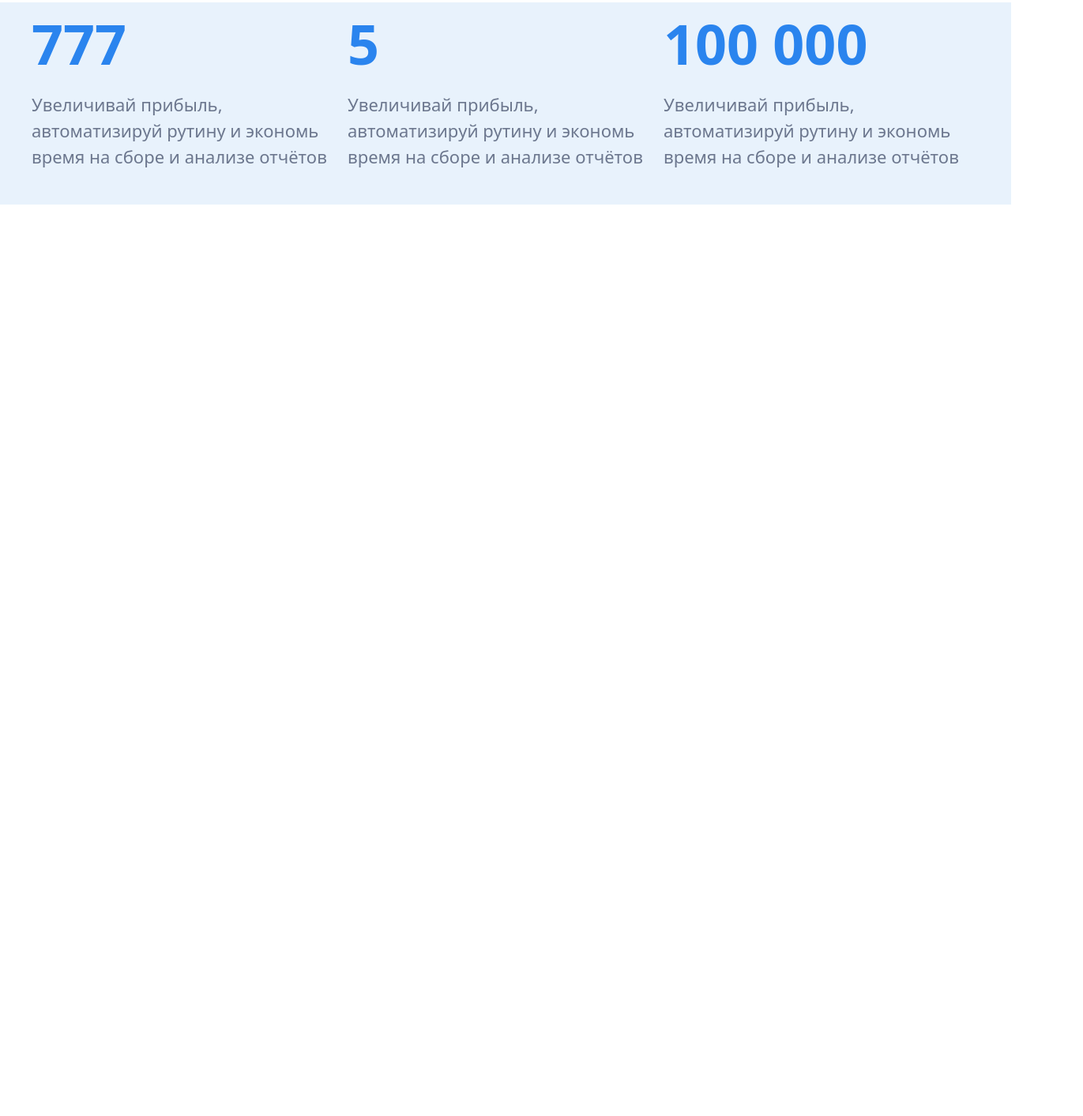
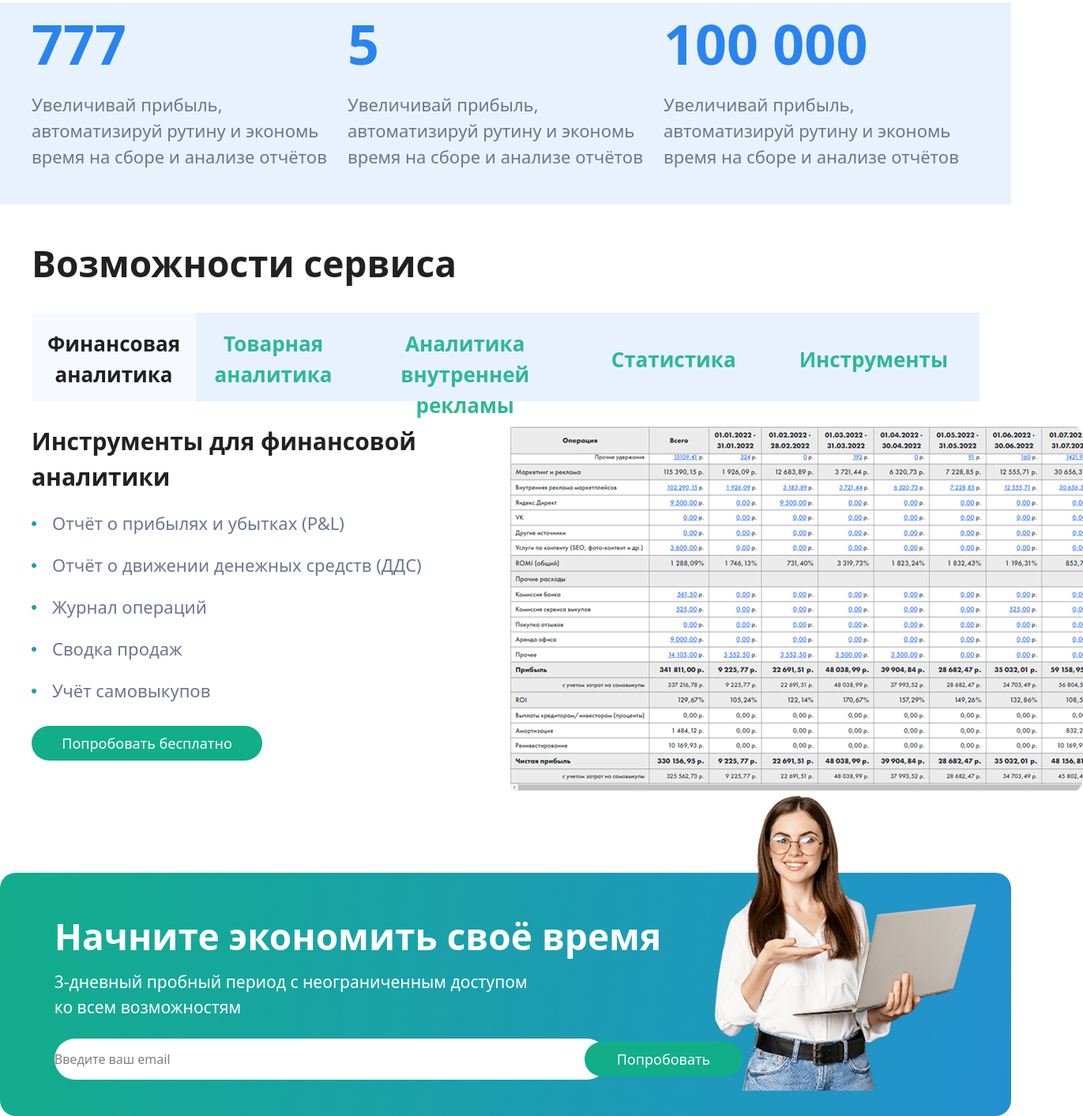
Before and after one commit to XalilovBiloljon/home-work-14, a website: page src/index.html in a window 1280 px wide. Shown: the part 743-2156 px from the top of the page at 79% size, 1371 px wide, since content can reach past the window. Before the commit the page ends 1002 px from the top, so only its background shows below. Drawn offline with Linux system fonts and the light colour scheme.

Commit message:
add new seaction

```diff
--- a/src/index.html
+++ b/src/index.html
@@ -43,7 +43,7 @@
                 <p class="lg:w-131 text-start text-white ">Начните свой 3-дневный пробный период с неограниченным доступом ко всем возможностям</p>
 <div class="lg:flex-row flex flex-col  items-center mt-6">
     <input class="h-13 bg-white rounded-[30px] lg:w-175 w-70" type="email" placeholder="Введите ваш email">
-     <button class="lg:w-50 w-70  h-11 lg:absolute left-163 lg:mt-0 mt-7 rounded-[30px] text-[18px] text-white font-normal  bg-[#11AE88] ">Попробовать</button>
+     <button class="lg:w-50 w-70  h-11 lg:absolute left-181 lg:mt-0 mt-7 rounded-[30px] text-[18px] text-white font-normal  bg-[#11AE88] ">Попробовать</button>
 
 </div>
             </div>
@@ -77,5 +77,81 @@
 
         </main>
 
+        <main class="max-w-300 m-auto mt-10 ">
+            <h1 class="lg:text-[46px] text-[30px] lg:text-start text-center font-bold text-[#212121]">Возможности сервиса</h1>
+
+            <div class="lg:flex hidden items-center mt-7 justify-center bg-[#E8F2FC] ">
+                <div class="w-68 h-28 bg-[#F6FAFF] p-5">
+                    <h1 class="text-[26px] font-bold  text-[#212121] text-center">Финансовая аналитика</h1>
+                </div>
+
+                 <div class="w-fit h-28  p-5 ">
+                    <h1 class="text-[26px] font-bold text-[#2EB897] text-center">Товарная аналитика</h1>
+                </div>
+
+                 <div class="w-fit h-28  p-5 ">
+                    <h1 class="text-[26px] font-bold text-[#2EB897] text-center">Аналитика внутренней рекламы</h1>
+                </div>
+
+                 <div class="w-fit h-28  p-5 ">
+                    <h1 class="text-[26px] p-5 font-bold text-[#2EB897] text-center">Статистика</h1>
+                </div>
+                  <div class="w-fit h-28  p-5 ">
+                    <h1 class="text-[26px] p-5 font-bold text-[#2EB897] text-center">Инструменты</h1>
+                </div>
+            </div>
+
+            <div class="lg:flex-row flex flex-col items-center lg:items-start justify-between mt-7">
+                <div>
+                    <h1 class="lg:w-150 lg:text-[30px] text-[20px] text-[#212121] font-bold ">Инструменты для финансовой аналитики</h1>
+                    <div class="flex items-center text-[22px] text-[#6C778E] font-medium gap-5 mt-5">
+                        <img src="./Ellipse 5.png" alt="">
+                        <p>Отчёт о прибылях и убытках (P&L)</p>
+                    </div>
+                     <div class="flex items-center text-[22px] text-[#6C778E] font-medium gap-5 mt-5">
+                        <img src="./Ellipse 5.png" alt="">
+                        <p>Отчёт о движении денежных средств (ДДС)</p>
+                    </div>
+
+                     <div class="flex items-center text-[22px] text-[#6C778E] font-medium gap-5 mt-5">
+                        <img src="./Ellipse 5.png" alt="">
+                        <p>Журнал операций</p>
+                    </div>
+
+                     <div class="flex items-center text-[22px] text-[#6C778E] font-medium gap-5 mt-5">
+                        <img src="./Ellipse 5.png" alt="">
+                        <p>Сводка продаж</p>
+                    </div>
+
+                     <div class="flex items-center text-[22px] text-[#6C778E] font-medium gap-5 mt-5">
+                        <img src="./Ellipse 5.png" alt="">
+                        <p>Учёт самовыкупов</p>
+                    </div>
+                     <button class="lg:w-73  w-70   h-11 lg:absolute   mt-7 rounded-[30px] text-[18px] text-white font-normal  bg-[#11AE88] ">Попробовать бесплатно</button>
+                    </div>
+
+                    <img  src="./capabilities-1 1.png" alt="">
+            </div>
+
+        </main>
+
+        <main class="w-full lg:h-77 h-fit lg:flex-row flex flex-col items-center bg2 rounded-[20px] mt-25 p-7">
+            <div class="max-w-300 m-auto lg:flex-row flex flex-col items-center ">
+                <div>
+                    <h1 class="text-[46px] text-white font-bold">Начните экономить своё время</h1>
+                    <p class="lg:w-151 text-white text-[21px] mt-2">3-дневный пробный период с неограниченным доступом ко всем возможностям</p>
+<div class="lg:flex-row flex flex-col  items-center mt-6">
+    <input class="h-13 bg-white rounded-[30px] lg:w-175 w-70" type="email" placeholder="Введите ваш email">
+     <button class="lg:w-50 w-70  h-11 lg:absolute left-185 lg:mt-0 mt-7 rounded-[30px] text-[18px] text-white font-normal  bg-[#11AE88] ">Попробовать</button>
+
+</div>
+
+</div>
+
+</div>
+<img class="lg:relative top-[-70px]" src="./[removal 1.png" alt="">
+
+        </main>
+
 </body>
 </html>
--- a/src/input.css
+++ b/src/input.css
@@ -6,3 +6,9 @@
     background-size: cover;
     background-repeat: no-repeat;
 }
+.bg2{
+    background-image: url("./Rectangle\ 4\ \(1\).png");
+      background-position: center;
+    background-size: cover;
+    background-repeat: no-repeat;
+}
```
Also changed, not shown: src/Ellipse 5.png (added), src/Rectangle 4 (1).png (added), src/[removal 1.png (added), src/capabilities-1 1.png (added), src/output.css.
